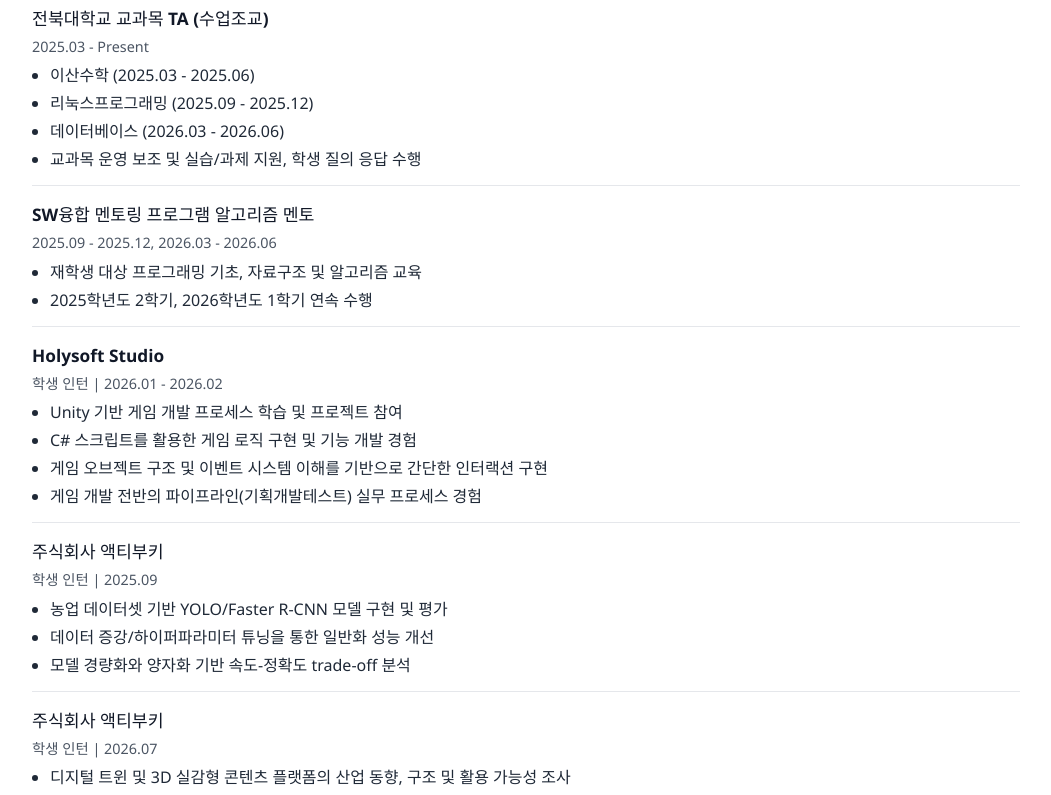
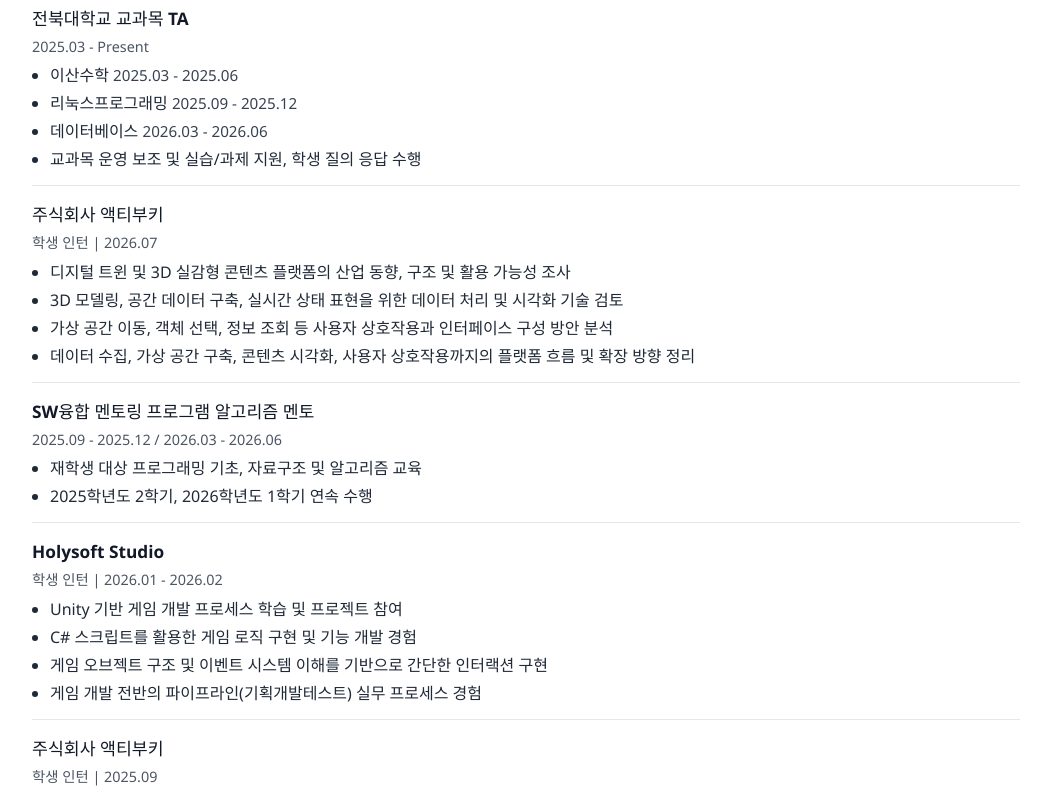
Before and after one commit to Quinsie/Quinsie.github.io, a React (Vite) app: page / in a window 1280 px wide. Shown: the part 2100-2895 px from the top of the page, without its empty margins (224-1275 px from the left). Built offline with nearby package versions, Linux system fonts and the light colour scheme.

Commit message:
feat: refine experience layout and course metadata

```diff
--- a/src/App.css
+++ b/src/App.css
@@ -100,6 +100,11 @@
 
 .cv-subtitle {
   margin: 0 0 6px;
+  color: #374151;
+  font-size: 0.95rem;
+}
+
+.cv-inline-meta {
   color: #374151;
   font-size: 0.95rem;
 }
--- a/src/components/PortfolioSection.jsx
+++ b/src/components/PortfolioSection.jsx
@@ -53,7 +53,15 @@
           {card.bullets ? (
             <ul className="cv-list">
               {card.bullets.map((bullet) => (
-                <li key={bullet}>{bullet}</li>
+                <li key={typeof bullet === "string" ? bullet : `${bullet.label}-${bullet.meta}`}>
+                  {typeof bullet === "string" ? (
+                    bullet
+                  ) : (
+                    <>
+                      {bullet.label} <span className="cv-inline-meta">{bullet.meta}</span>
+                    </>
+                  )}
+                </li>
               ))}
             </ul>
           ) : null}
--- a/src/content/portfolio.js
+++ b/src/content/portfolio.js
@@ -190,18 +190,28 @@
             ],
           },
           {
-            title: "전북대학교 교과목 TA (수업조교)",
+            title: "전북대학교 교과목 TA",
             meta: "2025.03 - Present",
             bullets: [
-              "이산수학 (2025.03 - 2025.06)",
-              "리눅스프로그래밍 (2025.09 - 2025.12)",
-              "데이터베이스 (2026.03 - 2026.06)",
+              { label: "이산수학", meta: "2025.03 - 2025.06" },
+              { label: "리눅스프로그래밍", meta: "2025.09 - 2025.12" },
+              { label: "데이터베이스", meta: "2026.03 - 2026.06" },
               "교과목 운영 보조 및 실습/과제 지원, 학생 질의 응답 수행",
             ],
           },
           {
+            title: "주식회사 액티부키",
+            meta: "학생 인턴 | 2026.07",
+            bullets: [
+              "디지털 트윈 및 3D 실감형 콘텐츠 플랫폼의 산업 동향, 구조 및 활용 가능성 조사",
+              "3D 모델링, 공간 데이터 구축, 실시간 상태 표현을 위한 데이터 처리 및 시각화 기술 검토",
+              "가상 공간 이동, 객체 선택, 정보 조회 등 사용자 상호작용과 인터페이스 구성 방안 분석",
+              "데이터 수집, 가상 공간 구축, 콘텐츠 시각화, 사용자 상호작용까지의 플랫폼 흐름 및 확장 방향 정리",
+            ],
+          },
+          {
             title: "SW융합 멘토링 프로그램 알고리즘 멘토",
-            meta: "2025.09 - 2025.12, 2026.03 - 2026.06",
+            meta: "2025.09 - 2025.12 / 2026.03 - 2026.06",
             bullets: [
               "재학생 대상 프로그래밍 기초, 자료구조 및 알고리즘 교육",
               "2025학년도 2학기, 2026학년도 1학기 연속 수행",
@@ -224,16 +234,6 @@
               "농업 데이터셋 기반 YOLO/Faster R-CNN 모델 구현 및 평가",
               "데이터 증강/하이퍼파라미터 튜닝을 통한 일반화 성능 개선",
               "모델 경량화와 양자화 기반 속도-정확도 trade-off 분석",
-            ],
-          },
-          {
-            title: "주식회사 액티부키",
-            meta: "학생 인턴 | 2026.07",
-            bullets: [
-              "디지털 트윈 및 3D 실감형 콘텐츠 플랫폼의 산업 동향, 구조 및 활용 가능성 조사",
-              "3D 모델링, 공간 데이터 구축, 실시간 상태 표현을 위한 데이터 처리 및 시각화 기술 검토",
-              "가상 공간 이동, 객체 선택, 정보 조회 등 사용자 상호작용과 인터페이스 구성 방안 분석",
-              "데이터 수집부터 가상 공간 구축, 콘텐츠 시각화, 사용자 상호작용까지의 플랫폼 흐름 및 확장 방향 정리",
             ],
           },
           {
@@ -499,15 +499,25 @@
             title: "Teaching Assistant, JBNU",
             meta: "Mar 2025 - Present",
             bullets: [
-              "Discrete Mathematics (Mar 2025 - Jun 2025)",
-              "Linux Programming (Sep 2025 - Dec 2025)",
-              "Database (Mar 2026 - Jun 2026)",
+              { label: "Discrete Mathematics", meta: "Mar 2025 - Jun 2025" },
+              { label: "Linux Programming", meta: "Sep 2025 - Dec 2025" },
+              { label: "Database", meta: "Mar 2026 - Jun 2026" },
               "Assisted course operation, handled student Q&A, and supported assignments and labs",
             ],
           },
           {
+            title: "ActiBooky Inc.",
+            meta: "Student Intern | Jul 2026",
+            bullets: [
+              "Reviewed industry trends, architecture, and applications of digital-twin and 3D immersive-content platforms",
+              "Examined 3D modeling, spatial-data construction, and data-processing and visualization techniques for real-time state representation",
+              "Analyzed interaction and interface approaches for navigation, object selection, and information retrieval in virtual spaces",
+              "Organized the platform flow from data collection and virtual-space construction to visualization and user interaction",
+            ],
+          },
+          {
             title: "Algorithm Mentor, SW Convergence Mentoring Program",
-            meta: "Sep 2025 - Dec 2025, Mar 2026 - Jun 2026",
+            meta: "Sep 2025 - Dec 2025 / Mar 2026 - Jun 2026",
             bullets: [
               "Taught programming fundamentals, data structures, and basic algorithms to undergraduate students",
               "Participated in both Fall 2025 and Spring 2026 programs",
@@ -530,16 +540,6 @@
               "Implemented and evaluated YOLO/Faster R-CNN object detection models on agricultural datasets",
               "Improved generalization through data augmentation and hyperparameter tuning",
               "Analyzed speed-accuracy trade-offs with compression and quantization",
-            ],
-          },
-          {
-            title: "ActiBooky Inc.",
-            meta: "Student Intern | Jul 2026",
-            bullets: [
-              "Reviewed industry trends, architecture, and applications of digital-twin and 3D immersive-content platforms",
-              "Examined 3D modeling, spatial-data construction, and data-processing and visualization techniques for real-time state representation",
-              "Analyzed interaction and interface approaches for navigation, object selection, and information retrieval in virtual spaces",
-              "Organized the end-to-end platform flow from data collection and virtual-space construction to visualization and user interaction",
             ],
           },
           {
```
